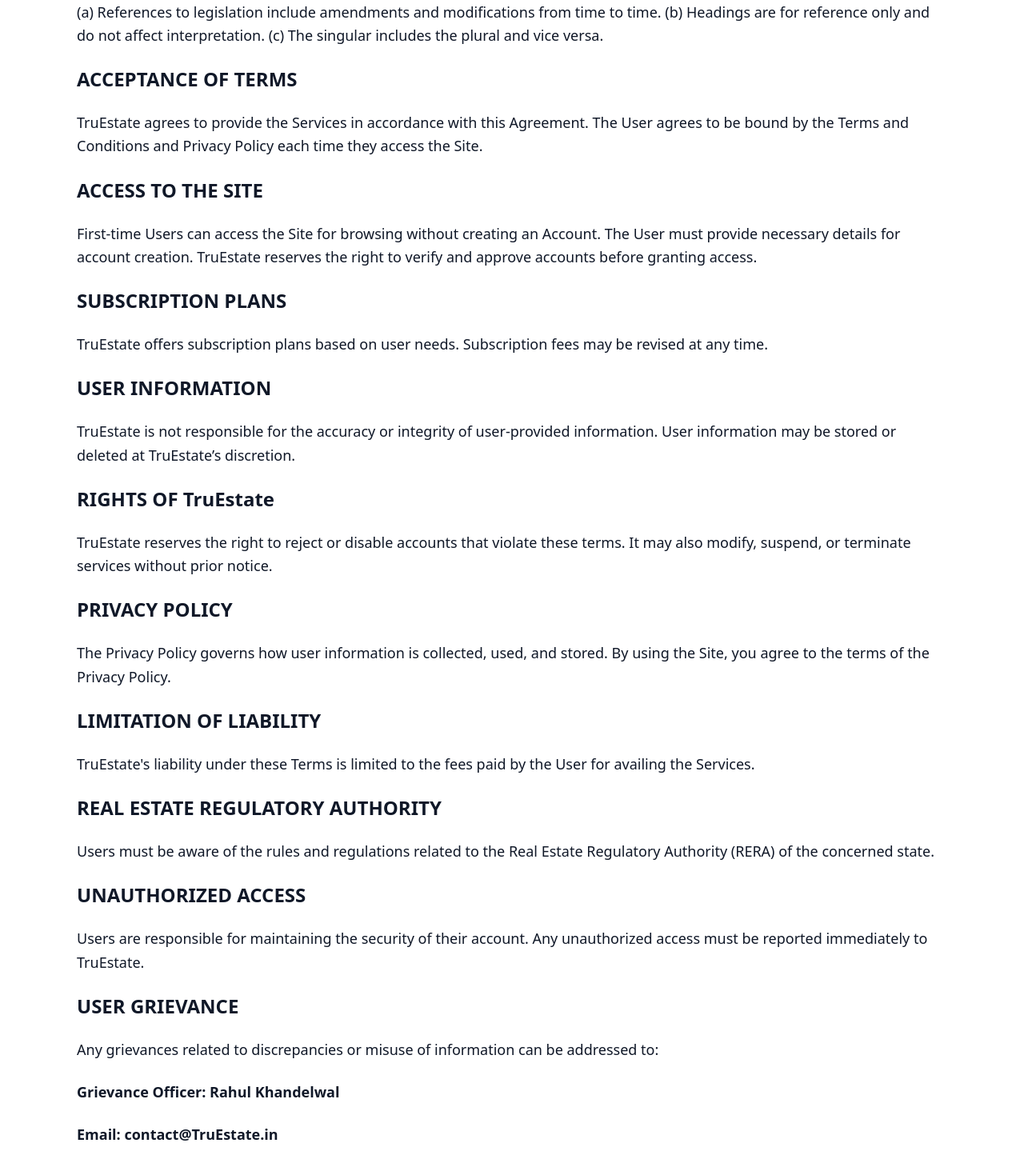
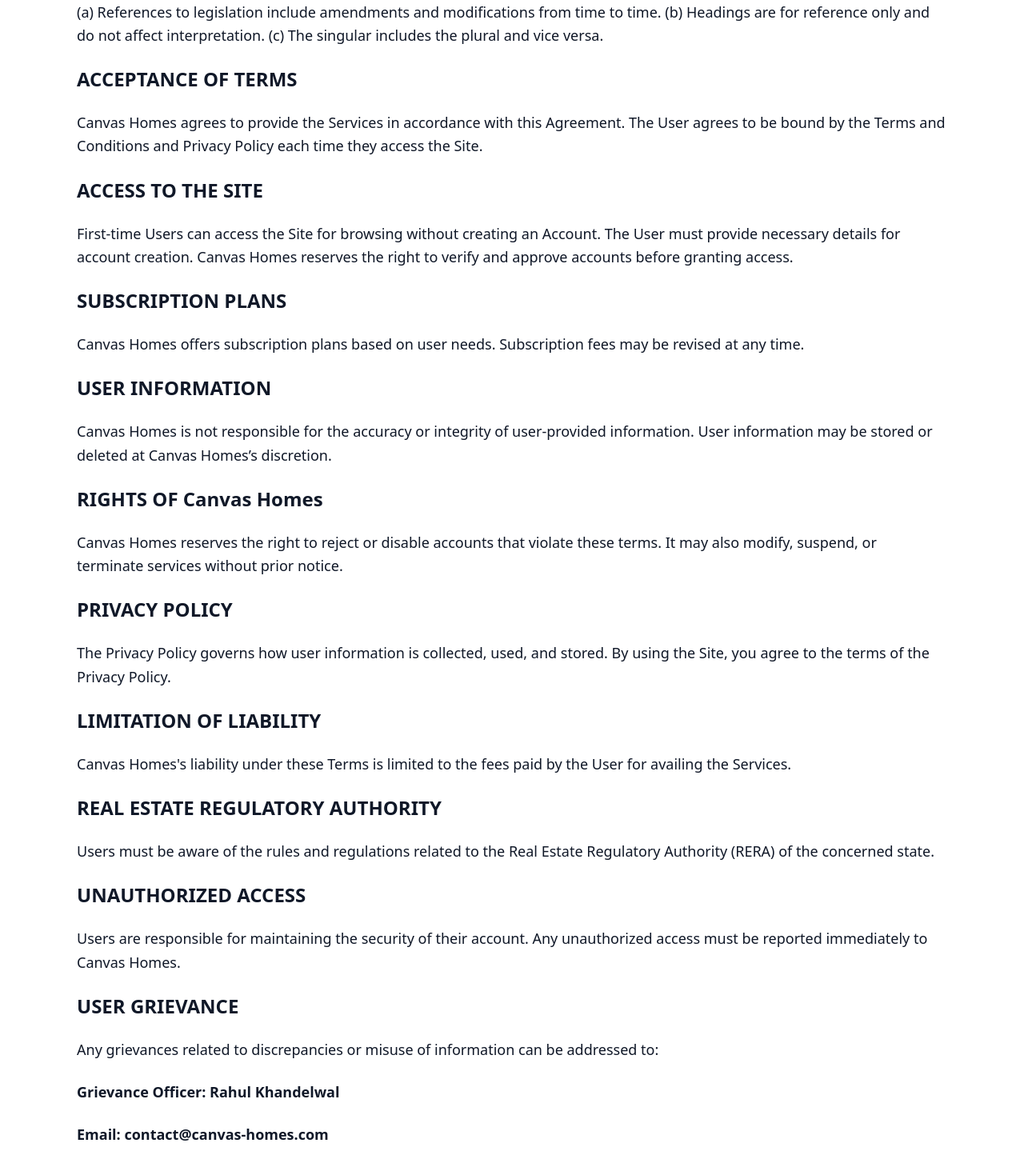
Before and after one commit to hatchedland/canvas-homes, a React (Vite) app: page /terms-of-use in a window 1280 px wide. Shown: the part 580-2044 px from the top of the page at 80% size. Built offline with nearby package versions, Linux system fonts and the light colour scheme.

Commit message:
update: privacy policy, terms

```diff
--- a/src/components/PrivacyPolicy.jsx
+++ b/src/components/PrivacyPolicy.jsx
@@ -7,20 +7,20 @@
 
       <div className="space-y-6 text-lg leading-relaxed whitespace-pre-line">
         <p>
-          We at TruEstate (Owned by Iqol Technologies Private Limited) are committed to serving you better and value you as the customer/user of our website. We respect your right to privacy.
+          We at Canvas Homes (Owned by Iqol Technologies Private Limited) are committed to serving you better and value you as the customer/user of our website. We respect your right to privacy.
         </p>
 
         <p>
-          This privacy policy directs how TruEstate collects, uses, maintains, and discloses information collected from you (user of
-          <a href="https://www.truestate.in/" target="_blank" rel="noopener noreferrer" className="text-blue-600 underline">
-            https://www.truestate.in/
+          This privacy policy directs how Canvas Homes collects, uses, maintains, and discloses information collected from you (user of
+          <a href="https://www.canvas-homes.com/" target="_blank" rel="noopener noreferrer" className="text-blue-600 underline">
+            https://www.canvas-homes.com/
           </a>)
           in the course of using the website or our social media channels (Linkedin, Facebook, etc).
         </p>
 
         <h2 className="text-2xl font-semibold">Your Personal Information</h2>
         <p>
-          While using the website or social media channels of TruEstate, some personal identification information may be collected in several ways.
+          While using the website or social media channels of Canvas Homes, some personal identification information may be collected in several ways.
           We collect your personal information when you visit our website or social media channels, register on the website, subscribe to our newsletter, respond to a survey, fill out a form, and perform a transaction/action in connection with other activities, services, features, or resources we make available.
         </p>
         <p>
@@ -32,7 +32,7 @@
 
         <h2 className="text-2xl font-semibold">Non-Personal Identification Information</h2>
         <p>
-          TruEstate may collect non-personal identification information about users whenever they interact with our website. This includes browser name, type of device, operating system, internet service provider, and other technical details.
+          Canvas Homes may collect non-personal identification information about users whenever they interact with our website. This includes browser name, type of device, operating system, internet service provider, and other technical details.
         </p>
 
         <h2 className="text-2xl font-semibold">About Web Browser Cookies</h2>
@@ -42,7 +42,7 @@
         </p>
 
         <h2 className="text-2xl font-semibold">How We Use Your Collected Information</h2>
-        <p>TruEstate may collect and use personal information for various purposes, including but not limited to:</p>
+        <p>Canvas Homes may collect and use personal information for various purposes, including but not limited to:</p>
         <ul className="list-disc pl-6 space-y-2">
           <li><strong>Improving customer services:</strong> Helps us respond to pre-sale and post-sale service requests efficiently.</li>
           <li><strong>Personalizing user experience:</strong> Analyzing user data to enhance services.</li>
@@ -64,10 +64,10 @@
         <p>
           If you wish to review or delete your personal information, contact us at:
         </p>
-        <p className="font-semibold">TruEstate, No. 111 8th Cross, Paramount Gardens, Kanakapura Main Road, Bengaluru - 560062</p>
-        <p className="font-semibold">Email: <a href="mailto:contact@truestate.in" className="text-blue-600 underline">contact@truestate.in</a></p>
+        <p className="font-semibold">Canvas Homes, No. 111 8th Cross, Paramount Gardens, Kanakapura Main Road, Bengaluru - 560062</p>
+        <p className="font-semibold">Email: <a href="mailto:contact@Canvas Homes.in" className="text-blue-600 underline">contact@Canvas Homes.in</a></p>
 
-        <h2 className="text-2xl font-semibold">How TruEstate Protects Your Information</h2>
+        <h2 className="text-2xl font-semibold">How Canvas Homes Protects Your Information</h2>
         <p>
           We employ strict security measures to protect against unauthorized access, alteration, disclosure, or destruction of user information.
           All private transactions occur via SSL-secured communication channels with encryption.
@@ -89,13 +89,13 @@
 
         <h2 className="text-2xl font-semibold">Third-Party Websites</h2>
         <p>
-          Our website may link to external websites. TruEstate does not control or assume responsibility for third-party privacy policies or content.
+          Our website may link to external websites. Canvas Homes does not control or assume responsibility for third-party privacy policies or content.
           Any interactions with third-party websites are subject to their respective terms.
         </p>
 
         <h2 className="text-2xl font-semibold">Changes in this Privacy Policy</h2>
         <p>
-          TruEstate reserves the right to update this privacy policy at any time. Updates will be reflected on this page with a revised date.
+          Canvas Homes reserves the right to update this privacy policy at any time. Updates will be reflected on this page with a revised date.
           Users are encouraged to check this page frequently for changes.
         </p>
 
@@ -108,7 +108,7 @@
         <p>
           If you have any questions, comments, or grievances regarding our privacy policy, you can contact us at:
         </p>
-        <p className="font-semibold">Email: <a href="mailto:contact@truestate.in" className="text-blue-600 underline">contact@truestate.in</a></p>
+        <p className="font-semibold">Email: <a href="mailto:contact@Canvas Homes.in" className="text-blue-600 underline">contact@Canvas Homes.in</a></p>
       </div>
     </div>
   );
--- a/src/components/TermsOfUse.jsx
+++ b/src/components/TermsOfUse.jsx
@@ -10,9 +10,9 @@
         <p>
           Unless otherwise specified, the capitalized terms shall have the meanings set out below:
 
-          <p><strong>Account</strong> means and includes the account created on the Site, by the User, in accordance with the terms of the Agreement, registered with and approved by TruEstate.</p>
+          <p><strong>Account</strong> means and includes the account created on the Site, by the User, in accordance with the terms of the Agreement, registered with and approved by Canvas Homes.</p>
 
-          <p><strong>Agreement</strong> means and includes the Terms and Conditions, Privacy Policy, and any other such terms and conditions that may be mutually agreed upon between TruEstate and the User in relation to the Services.</p>
+          <p><strong>Agreement</strong> means and includes the Terms and Conditions, Privacy Policy, and any other such terms and conditions that may be mutually agreed upon between Canvas Homes and the User in relation to the Services.</p>
 
           <p><strong>Applicable Law</strong> means and includes any statute, law, regulation, sub-ordinate legislation, ordinance, rule, judgment, rule of law, order (interim or final), writ, decree, clearance, authorizations, approval, directive, circular guideline, policy, requirement, code of practice, or guidance note</p>
 
@@ -28,29 +28,29 @@
 
         <h2 className="text-2xl font-semibold">ACCEPTANCE OF TERMS</h2>
         <p>
-          TruEstate agrees to provide the Services in accordance with this Agreement. The User agrees to be bound by the Terms and Conditions and Privacy Policy each time they access the Site.
+          Canvas Homes agrees to provide the Services in accordance with this Agreement. The User agrees to be bound by the Terms and Conditions and Privacy Policy each time they access the Site.
         </p>
 
         <h2 className="text-2xl font-semibold">ACCESS TO THE SITE</h2>
         <p>
           First-time Users can access the Site for browsing without creating an Account.
-          The User must provide necessary details for account creation. TruEstate reserves the right to verify and approve accounts before granting access.
+          The User must provide necessary details for account creation. Canvas Homes reserves the right to verify and approve accounts before granting access.
         </p>
 
         <h2 className="text-2xl font-semibold">SUBSCRIPTION PLANS</h2>
         <p>
-          TruEstate offers subscription plans based on user needs. Subscription fees may be revised at any time.
+          Canvas Homes offers subscription plans based on user needs. Subscription fees may be revised at any time.
         </p>
 
         <h2 className="text-2xl font-semibold">USER INFORMATION</h2>
         <p>
-          TruEstate is not responsible for the accuracy or integrity of user-provided information.
-          User information may be stored or deleted at TruEstate’s discretion.
+          Canvas Homes is not responsible for the accuracy or integrity of user-provided information.
+          User information may be stored or deleted at Canvas Homes’s discretion.
         </p>
 
-        <h2 className="text-2xl font-semibold">RIGHTS OF TruEstate</h2>
+        <h2 className="text-2xl font-semibold">RIGHTS OF Canvas Homes</h2>
         <p>
-          TruEstate reserves the right to reject or disable accounts that violate these terms.
+          Canvas Homes reserves the right to reject or disable accounts that violate these terms.
           It may also modify, suspend, or terminate services without prior notice.
         </p>
 
@@ -61,7 +61,7 @@
 
         <h2 className="text-2xl font-semibold">LIMITATION OF LIABILITY</h2>
         <p>
-          TruEstate's liability under these Terms is limited to the fees paid by the User for availing the Services.
+          Canvas Homes's liability under these Terms is limited to the fees paid by the User for availing the Services.
         </p>
 
         <h2 className="text-2xl font-semibold">REAL ESTATE REGULATORY AUTHORITY</h2>
@@ -71,7 +71,7 @@
 
         <h2 className="text-2xl font-semibold">UNAUTHORIZED ACCESS</h2>
         <p>
-          Users are responsible for maintaining the security of their account. Any unauthorized access must be reported immediately to TruEstate.
+          Users are responsible for maintaining the security of their account. Any unauthorized access must be reported immediately to Canvas Homes.
         </p>
 
         <h2 className="text-2xl font-semibold">USER GRIEVANCE</h2>
@@ -79,7 +79,7 @@
           Any grievances related to discrepancies or misuse of information can be addressed to:
         </p>
         <p className="font-semibold">Grievance Officer: Rahul Khandelwal</p>
-        <p className="font-semibold">Email: contact@TruEstate.in</p>
+        <p className="font-semibold">Email: contact@canvas-homes.com</p>
 
         <h2 className="text-2xl font-semibold">GOVERNING LAW AND JURISDICTION</h2>
         <p>
```
